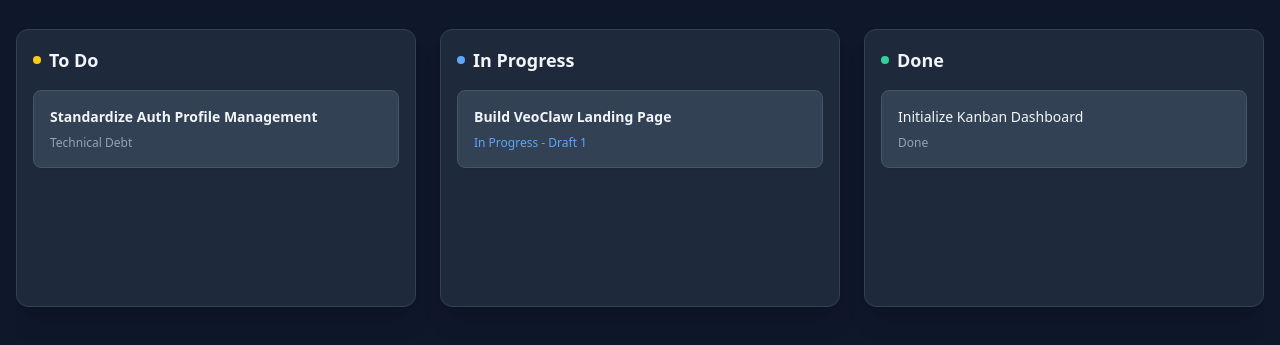
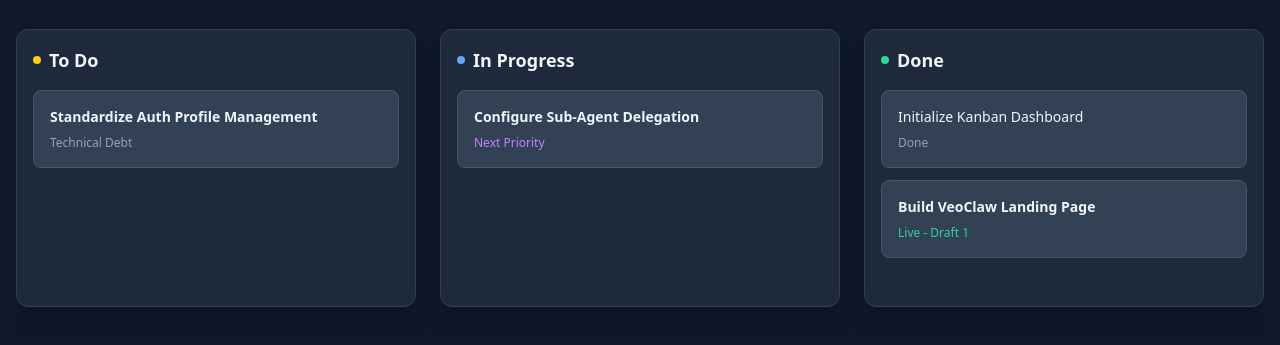
Before and after one commit to omegaacademy/veo-kanban-dashboard, a website: page index.html in a window 1280 px wide. Shown: the part 55-400 px from the top of the page. Drawn offline with nearby package versions, Linux system fonts and the light colour scheme.

Commit message:
Real-time Update: Landing Page Draft Live 💫

```diff
--- a/index.html
+++ b/index.html
@@ -41,9 +41,9 @@
                 In Progress
             </h2>
             <div id="inprogress" class="column space-y-3" ondrop="drop(event)" ondragover="allowDrop(event)">
-                <div class="card bg-slate-700 p-4 rounded-lg border border-slate-600 shadow-sm" draggable="true" ondragstart="drag(event)" id="task-1">
-                    <p class="text-sm font-bold">Build VeoClaw Landing Page</p>
-                    <div class="mt-2 text-xs text-blue-400">In Progress - Draft 1</div>
+                <div class="card bg-slate-700 p-4 rounded-lg border border-slate-600 shadow-sm" draggable="true" ondragstart="drag(event)" id="task-3">
+                    <p class="text-sm font-bold">Configure Sub-Agent Delegation</p>
+                    <div class="mt-2 text-xs text-purple-400">Next Priority</div>
                 </div>
             </div>
         </div>
@@ -58,6 +58,10 @@
                 <div class="card bg-slate-700 p-4 rounded-lg border border-slate-600 shadow-sm" draggable="true" ondragstart="drag(event)" id="task-0">
                     <p class="text-sm">Initialize Kanban Dashboard</p>
                     <div class="mt-2 text-xs text-slate-400">Done</div>
+                </div>
+                <div class="card bg-slate-700 p-4 rounded-lg border border-slate-600 shadow-sm" draggable="true" ondragstart="drag(event)" id="task-1">
+                    <p class="text-sm font-bold">Build VeoClaw Landing Page</p>
+                    <div class="mt-2 text-xs text-emerald-400">Live - Draft 1</div>
                 </div>
             </div>
         </div>
```
